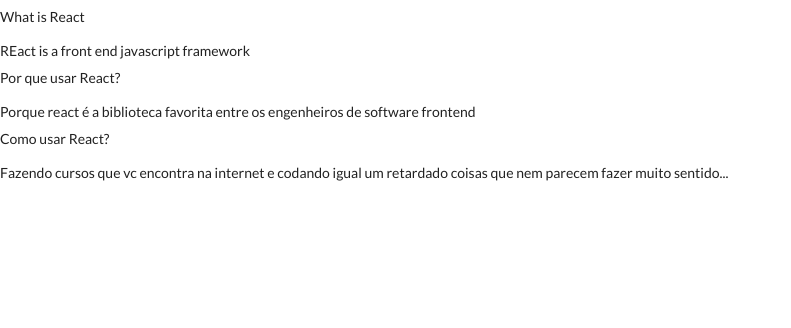
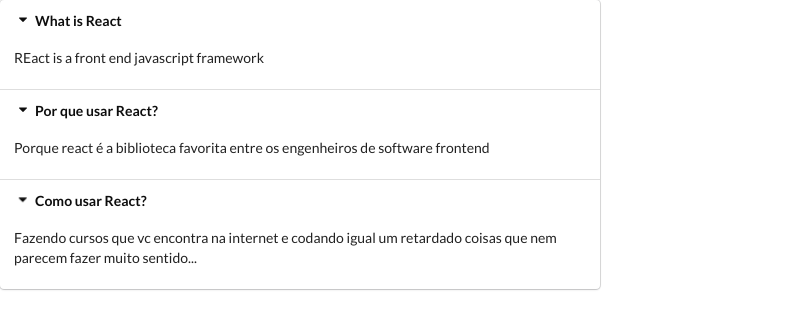
Before and after one commit to dc-diogo/react-widgets, a React (Create React App) app: page / in a window 1280 px wide. Shown: the top 328 px of the page, without its empty margins (0-791 px from the left). Built offline with nearby package versions, Linux system fonts and the light colour scheme.

Commit message:
Removind doubled border and fixing style

```diff
--- a/src/components/Accordion.js
+++ b/src/components/Accordion.js
@@ -3,19 +3,19 @@
 const Accordion = ({ items }) => {
   const renderedItems = items.map((item) => {
     return (
-      <div key={item.title}>
+      <React.Fragment key={item.title}>
         <div className="title active">
-          <i classNae="dropdown icon"></i>
+          <i className="dropdown icon"></i>
           {item.title}
         </div>
         <div className="content active">
           <p>{item.content}</p>
         </div>
-      </div>
+      </React.Fragment>
     );
   });
 
-  return <div className="ui style accordion">{renderedItems}</div>;
+  return <div className="ui styled accordion">{renderedItems}</div>;
 };
 
 export default Accordion;
```
